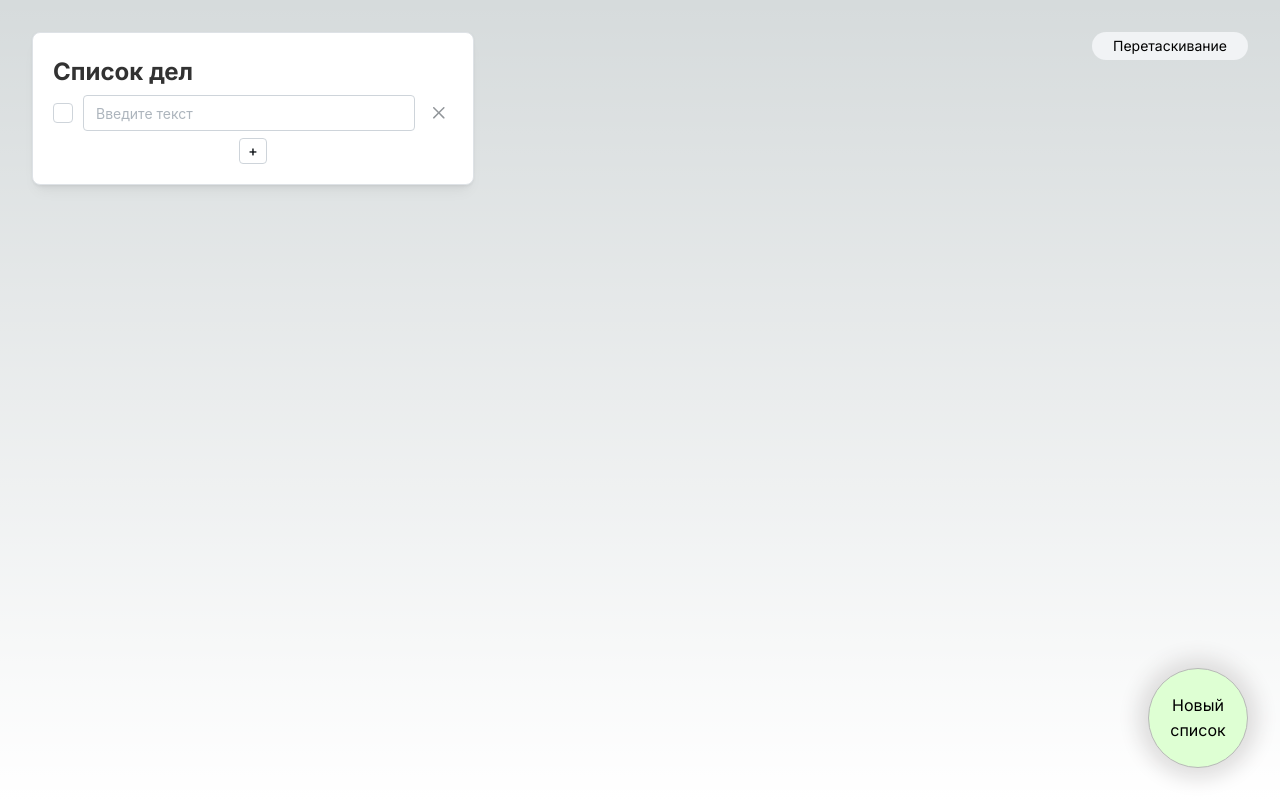
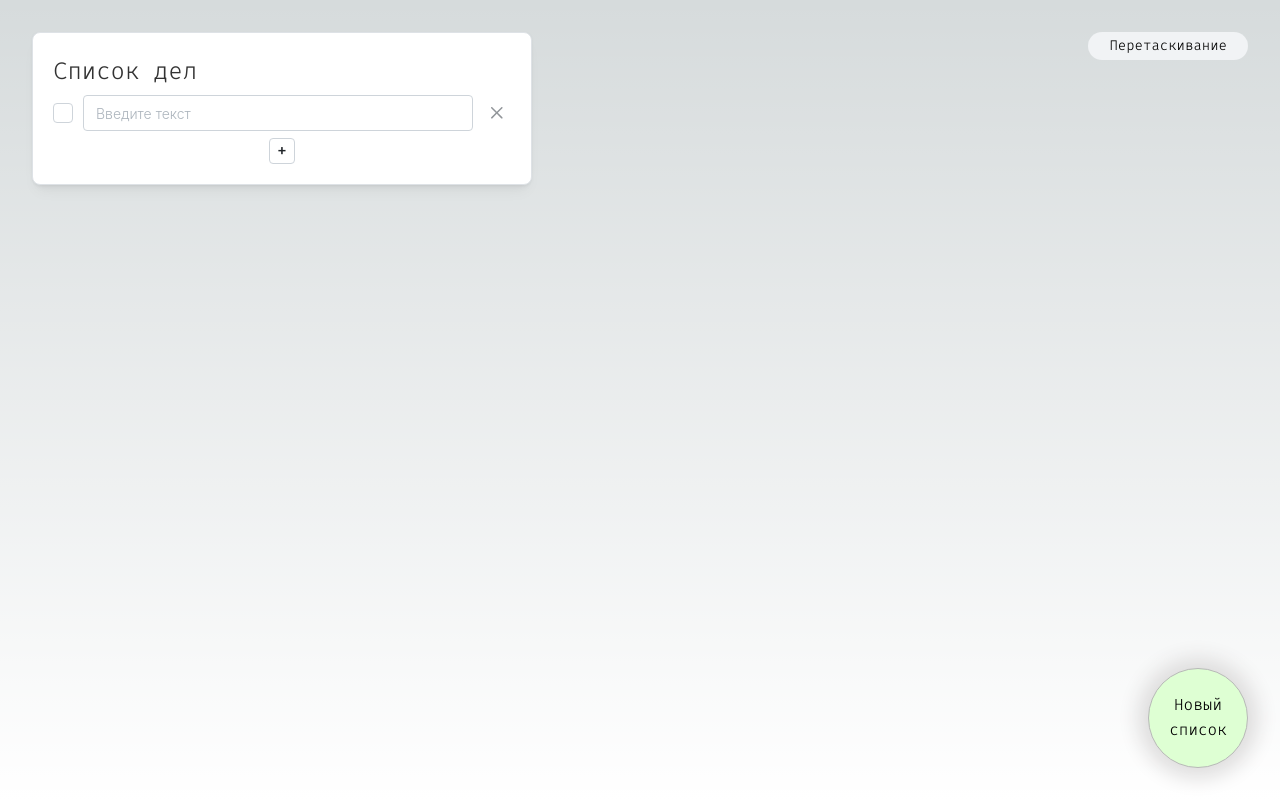
Before and after one commit to globad/todo-app, a Next.js app: page / in a window 1280 px wide. Built offline with nearby package versions, Linux system fonts and the light colour scheme.

Commit message:
update styles

```diff
--- a/src/app/globals.css
+++ b/src/app/globals.css
@@ -86,6 +86,7 @@ body {
 }
 
 body {
+  font-weight: 300;
   color: rgb(var(--foreground-rgb));
   background: linear-gradient(
       to bottom,
@@ -100,6 +101,10 @@ a {
   text-decoration: none;
 }
 
+h1, h2, h3, h4, h5 {
+  font-weight: 300;
+}
+
 @media (prefers-color-scheme: dark) {
   html {
     color-scheme: dark;
--- a/src/app/layout.tsx
+++ b/src/app/layout.tsx
@@ -1,12 +1,12 @@
 import type { Metadata } from 'next';
 import { MantineProvider, ColorSchemeScript, createTheme } from '@mantine/core';
-import { Inter } from 'next/font/google';
+import { Fira_Code } from 'next/font/google';
 import '@mantine/core/styles.css';
 import './globals.css';
 
 import { TodoStoreProvider } from '@/providers/todo-store-provider';
 
-const inter = Inter({ subsets: ['latin'] });
+const fira = Fira_Code({ subsets: ['cyrillic'] });
 
 export const metadata: Metadata = {
   title: 'Todo App',
@@ -32,7 +32,7 @@ export default function RootLayout({
 
         <ColorSchemeScript/>
       </head>
-    <body className={inter.className}>
+    <body className={fira.className}>
       <TodoStoreProvider>
         <MantineProvider theme={theme}>
           {children}
--- a/src/components/pages/home-page.module.scss
+++ b/src/components/pages/home-page.module.scss
@@ -1,11 +1,24 @@
 .main {
   display: flex;
-  flex-direction: row;
+  flex-direction: column;
+  flex-wrap: wrap;
   align-items: flex-start;
-  padding: 2rem;
+  align-content: center;
+  padding: 0;
   min-height: 100vh;
-  gap: 32px;
+  min-width: 330px;
   overflow-x: auto;
+
+  @media (min-width: 400px) {
+    padding: 2rem;
+    gap: 16px;
+  }
+
+  @media (min-width: 1090px) {
+    flex-direction: row;
+    align-content: start;
+    gap: 32px;
+  }
 }
 
 .toolbar {
--- a/src/components/pieces/list-title/list-title.module.scss
+++ b/src/components/pieces/list-title/list-title.module.scss
@@ -1,15 +1,28 @@
+@mixin input {
+  font-size: 1.5em;
+  line-height: 20px;
+}
+
 .root {
   color: #323232;
   height: 35px;
   width: 100%;
+  display: flex;
+  justify-content: flex-start;
+  align-items: center;
 
   &:not(.focused):hover {
     border: 1px solid #b8b8b8;
+    border-radius: 3px;
   }
 
-  input {
-    font-size: 1.5em;
-    line-height: 20px;
+  &__input input {
+    @include input;
+    padding: 0;
+  }
+
+  h2 {
+    @include input;
   }
 }
 
--- a/src/components/pieces/list-title/list-title.tsx
+++ b/src/components/pieces/list-title/list-title.tsx
@@ -44,11 +44,10 @@ export const EditableTitle: FC<EditableTitleProps> = ({
           value={title}
           onChange={handleChange}
           onKeyUp={handleKeyUp}
+          classNames={{ root: styles.root__input} }
         />
       ) : (
-        <h2
-          onClick={handleClick}
-        >
+        <h2 onClick={handleClick}>
           {title}
         </h2>
       )}
--- a/src/components/pieces/todo-list/todo-list.module.scss
+++ b/src/components/pieces/todo-list/todo-list.module.scss
@@ -3,8 +3,11 @@
   flex-direction: column;
   align-items: center;
   min-height: 50px;
-  min-width: 442px;
+  min-width: 300px;
+  width: 100%;
+  max-width: 500px;
   gap: 5px;
+  flex-shrink: 0;
 
   .footer {
     display: flex;
--- a/src/components/pieces/todo/todo.module.scss
+++ b/src/components/pieces/todo/todo.module.scss
@@ -4,7 +4,8 @@
   justify-content: space-between;
   align-items: center;
   min-height: 40px;
-  min-width: 400px;
+  min-width: 300px;
+  width: 100%;
   gap: 10px;
 }
 
```
